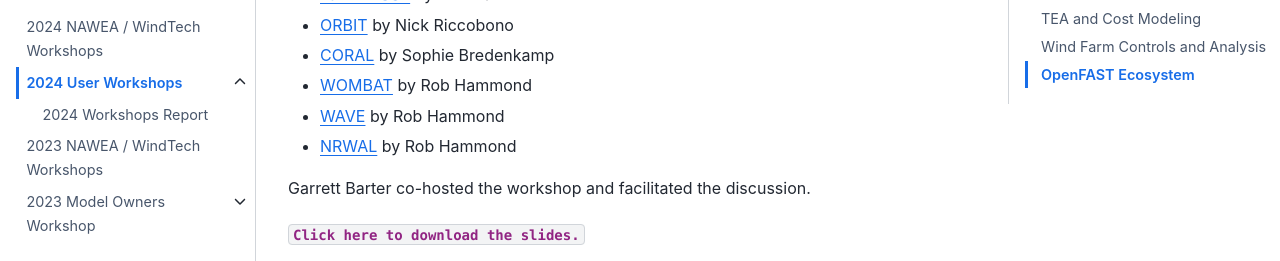
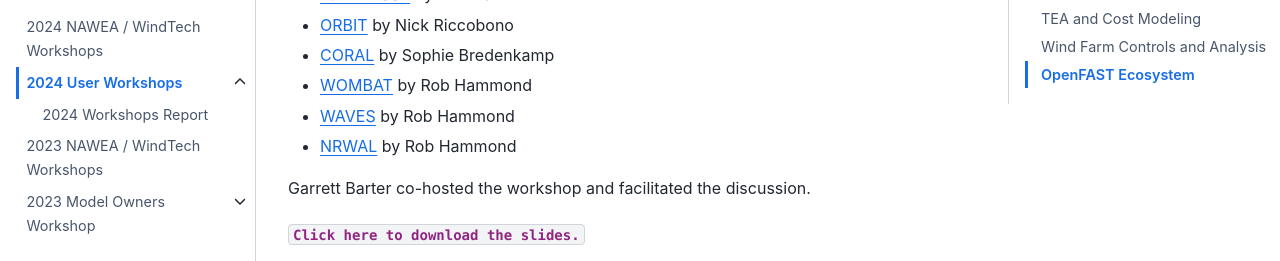
Before and after one commit to NREL/WETOStack, a Jupyter Book: the page built from docs/workshops/user_workshops_2024.md, in a window 1280 px wide and 900 px high, scrolled down 3424 px, cut to the strip 154-415 px from the top of the window. Built offline with Jupyter Book 1.0.4 settings and Sphinx 7.4.7 and the Sphinx Book theme 1.1.4, drawn with Linux system fonts in a browser that asks for light colours.

Commit message:
Fix typo

```diff
--- a/docs/workshops/user_workshops_2024.md
+++ b/docs/workshops/user_workshops_2024.md
@@ -130,7 +130,7 @@
 - [ORBIT](https://github.com/WISDEM/ORBIT) by Nick Riccobono
 - [CORAL](https://github.com/NREL/CORAL) by Sophie Bredenkamp
 - [WOMBAT](https://github.com/WISDEM/WOMBAT) by Rob Hammond
-- [WAVE](https://github.com/NREL/WAVES) by Rob Hammond
+- [WAVES](https://github.com/NREL/WAVES) by Rob Hammond
 - [NRWAL](https://github.com/NREL/NRWAL) by Rob Hammond
 
 Garrett Barter co-hosted the workshop and facilitated the discussion.
```
